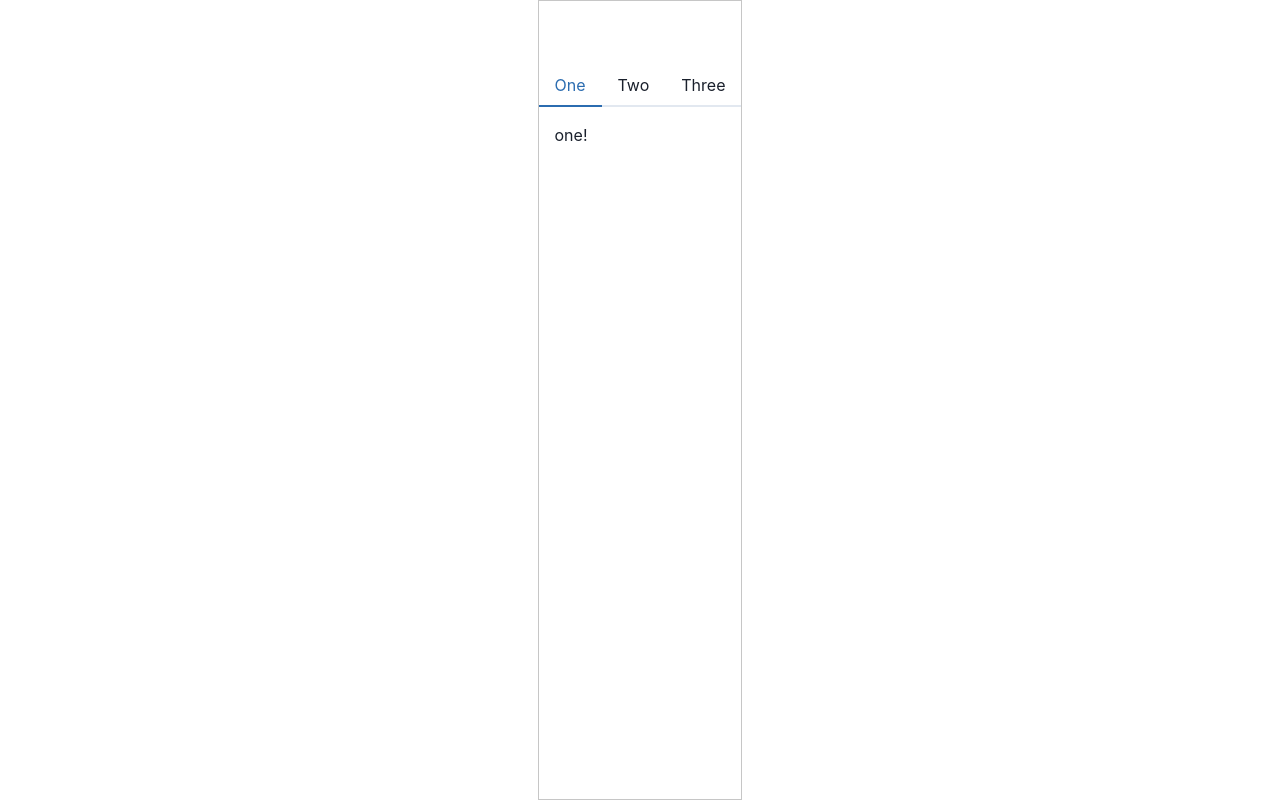
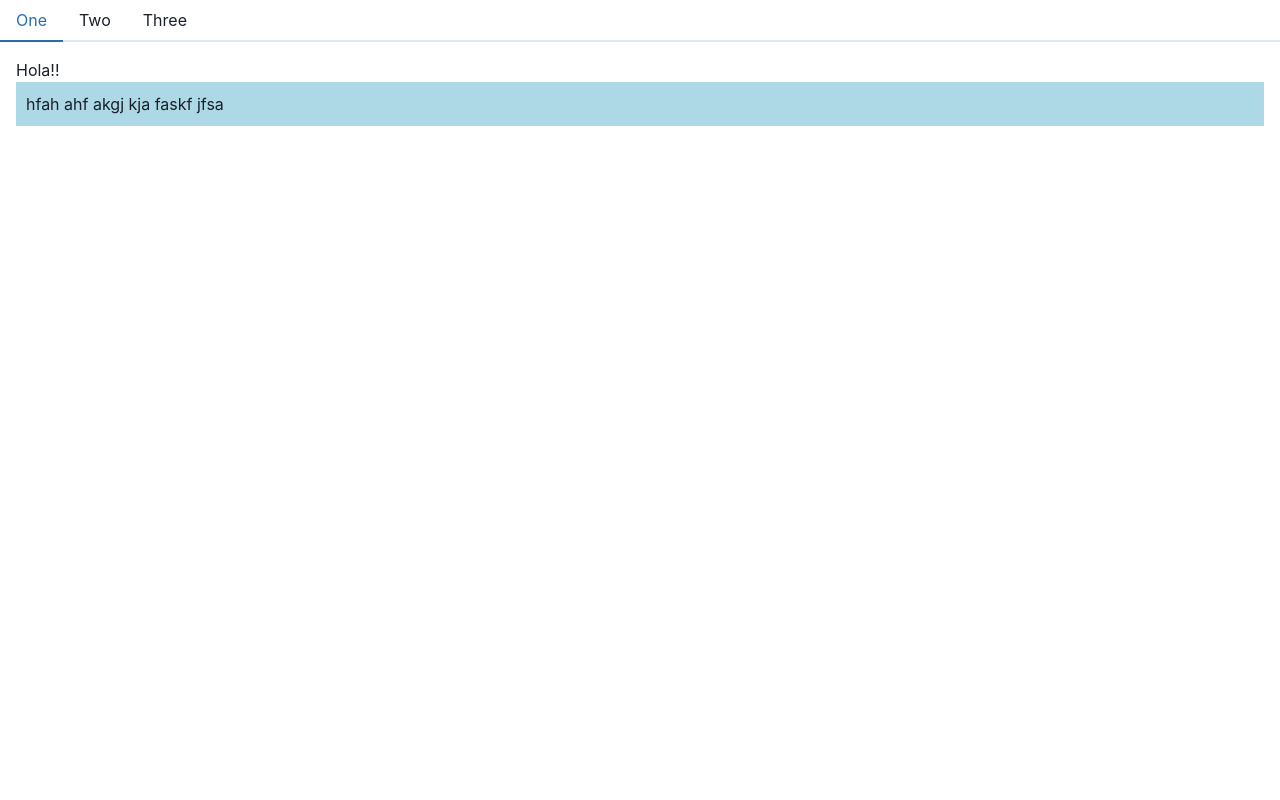
Before and after one commit to Paskiben/MajinManji, a Next.js app: page /tabs in a window 1280 px wide. Built offline with nearby package versions, Linux system fonts and the light colour scheme.

Commit message:
ejemplo con tabs v2

```diff
--- a/pages/tabs.js
+++ b/pages/tabs.js
@@ -3,13 +3,13 @@ import { Tabs, TabList, TabPanels, Tab, TabPanel } from "@chakra-ui/react";
 
 const EjemploTabs = () => {
   return (
-    <div className="container">
+    <div>
       <Head>
         <title>Ejemplo de Tabs</title>
         <link rel="icon" href="/favicon.ico" />
       </Head>
 
-      <main>
+      <div>
         <Tabs>
           <TabList>
             <Tab>One</Tab>
@@ -19,7 +19,12 @@ const EjemploTabs = () => {
 
           <TabPanels>
             <TabPanel>
-              <p>one!</p>
+              <div>
+                <p>Hola!!</p>
+              </div>
+              <div style={{ backgroundColor: "lightblue", padding: "10px" }}>
+                <p>hfah ahf akgj kja faskf jfsa</p>
+              </div>
             </TabPanel>
             <TabPanel>
               <p>two!</p>
@@ -29,7 +34,7 @@ const EjemploTabs = () => {
             </TabPanel>
           </TabPanels>
         </Tabs>
-      </main>
+      </div>
     </div>
   );
 };
```
